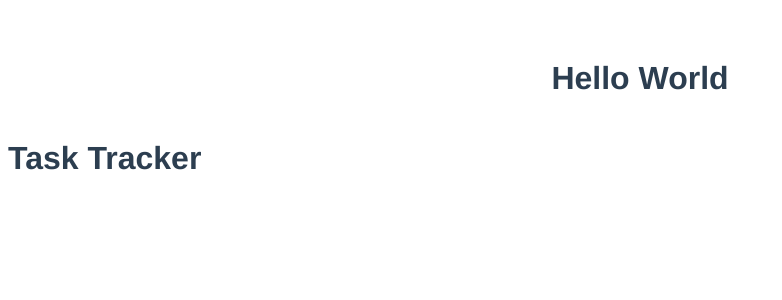
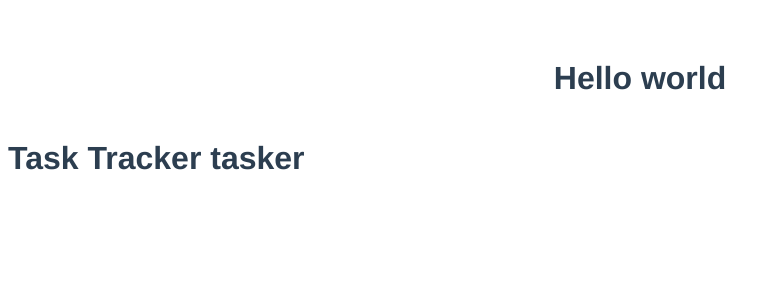
Before and after one commit to mutinhiri/Vue-starter, a Vue app in the folder helloworld/: page / in a window 1280 px wide. Shown: the top 300 px of the page, without its empty margins (0-782 px from the left). Built offline with nearby package versions, Linux system fonts and the light colour scheme.

Commit message:
Add props change va;ue

```diff
--- a/helloworld/src/App.vue
+++ b/helloworld/src/App.vue
@@ -1,7 +1,7 @@
 <template>
   <div class="container">
-    <h1>Hello World</h1>
-    <Header />
+    <h1>Hello world </h1>
+    <Header title="tasker"/>
   </div>
 
 </template>
--- a/helloworld/src/components/Header.vue
+++ b/helloworld/src/components/Header.vue
@@ -1,6 +1,6 @@
 <template>
   <header>
-    <h1>Task Tracker</h1>
+    <h1>Task Tracker {{title}}</h1>
   </header>
 </template>
 
@@ -8,6 +8,9 @@
   export default {
     // eslint-disable-next-line
     name: 'Header',
+    props: {
+      title: String
+    }
   }
 </script>
 
```
